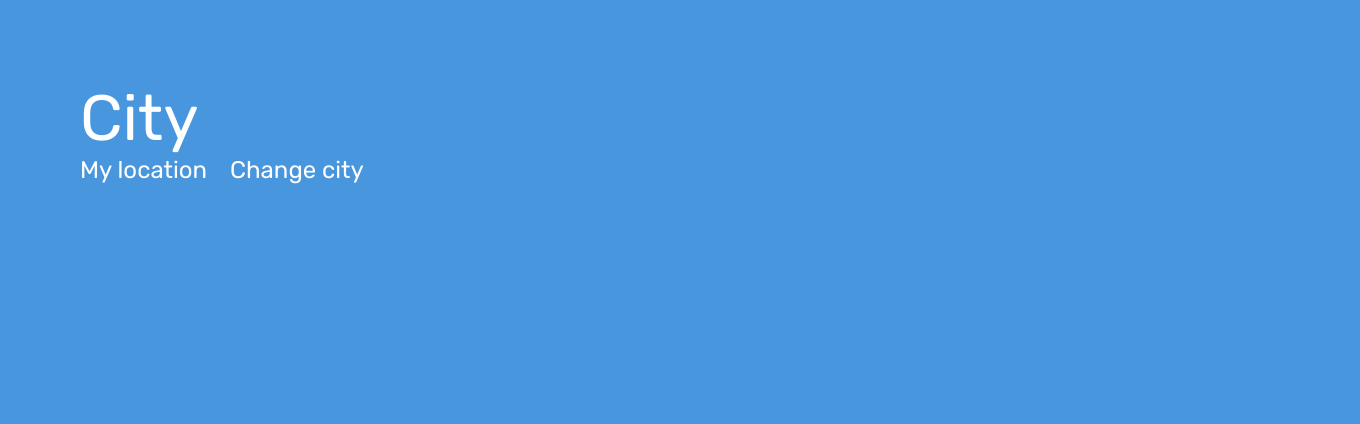
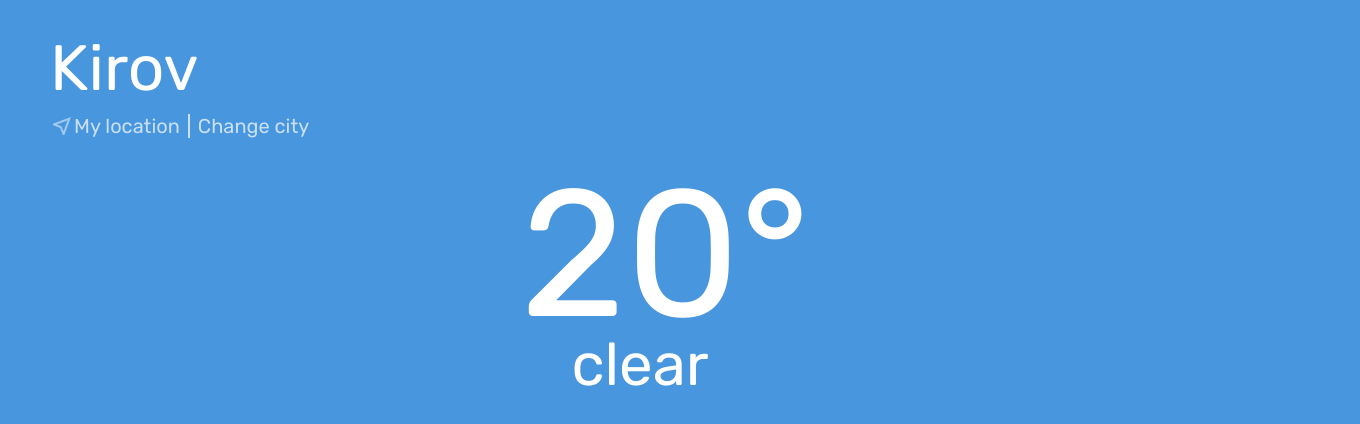
Before and after one commit to stepup981/weather_app, a Vue app: page / in a window 1280 px wide. Shown: the top 424 px of the page, 1360 px wide, since content can reach past the window. Built offline with nearby package versions, Linux system fonts and the light colour scheme.

Commit message:
second block done

```diff
--- a/src/App.vue
+++ b/src/App.vue
@@ -1,16 +1,19 @@
 <script>
 import LocationWeather from '@/components/LocationWeather.vue';
+import TheTemperature from './components/TheTemperature.vue';
 
 export default {
   name: 'App',
   components: {
-    LocationWeather
+    LocationWeather,
+    TheTemperature
   }
 }
 </script>
 
 <template>
   <LocationWeather/>
+  <TheTemperature/>
 </template>
 
 <style>
@@ -20,7 +23,7 @@ export default {
   font-family: 'Rubik', sans-serif;
   margin: 0;
   padding: 0;
-  width: 100%;
+  max-width: 100%;
   background-color: rgba(72, 150, 222, 1);
   color: white;
 }
--- a/src/components/LocationWeather.vue
+++ b/src/components/LocationWeather.vue
@@ -7,39 +7,40 @@
 <template>
    <div class="location">
       <div class="location__city">
-         City
+         Kirov
       </div>
-         <div class="location__mylocation">
-            My location
-         </div>
-         <div class="location__changelocation">
-            Change city
+         <div class="location__change">
+            <div class="location__mylocation">
+               <img src="../assets/img/mylocimg.png" alt="MyLoc" style="float:left;">
+               My location
+            </div>
+            <div class="location__changelocation">
+               Change city
+            </div>
          </div>
    </div>
 </template>
 
 <style lang="scss">
 .location {
-   padding: 80px 0px 0px 80px;
-   font-size: 24px;
-   display: grid;
-   grid-template-columns: 150px 150px;
+   padding: 30px 0px 0px 50px;
+   font-size: 20px;
 
    &__city {
       font-size: 64px;
-      text-align: left;
-      grid-column: 1;
-      grid-row: 1;
+   }
+
+   &__change {
+      padding-top: 8px;
+      display: flex;
+      justify-content: flex-start;
+      opacity: 0.7;
+      gap: 8px;
    }
 
    &__mylocation {
-      grid-column: 1;
-      grid-row: 2;
-   }
-
-   &__changelocation {
-      grid-column: 2;
-      grid-row: 2;
+      border-right: 2px solid white;
+      padding-right: 8px;
    }
 }
 
--- /dev/null
+++ b/src/components/TheTemperature.vue
@@ -0,0 +1,38 @@
+<script>
+   export default {
+
+   }
+</script>
+
+<template>
+   <div class="temperature">
+      <div class="temperature__degree">
+         20&#176;
+      </div>
+      <div class="temperature__weather">
+         clear
+      </div>
+   </div>
+</template>
+
+<style lang="scss">
+.temperature {
+   // display: flex;
+   // flex-direction: column;
+   // align-items: center;
+   display: grid;
+   text-align: center;
+   padding-top: 10px;
+
+   &__degree {
+      font-size: 180px;
+      padding-left: 50px;
+   }
+
+   &__weather {
+      transform: translate(0, -45%);
+      font-size: 60px;
+   }
+}
+
+</style>
```
Also changed, not shown: src/assets/img/mylocimg.png (added), src/assets/logo.png (deleted).
